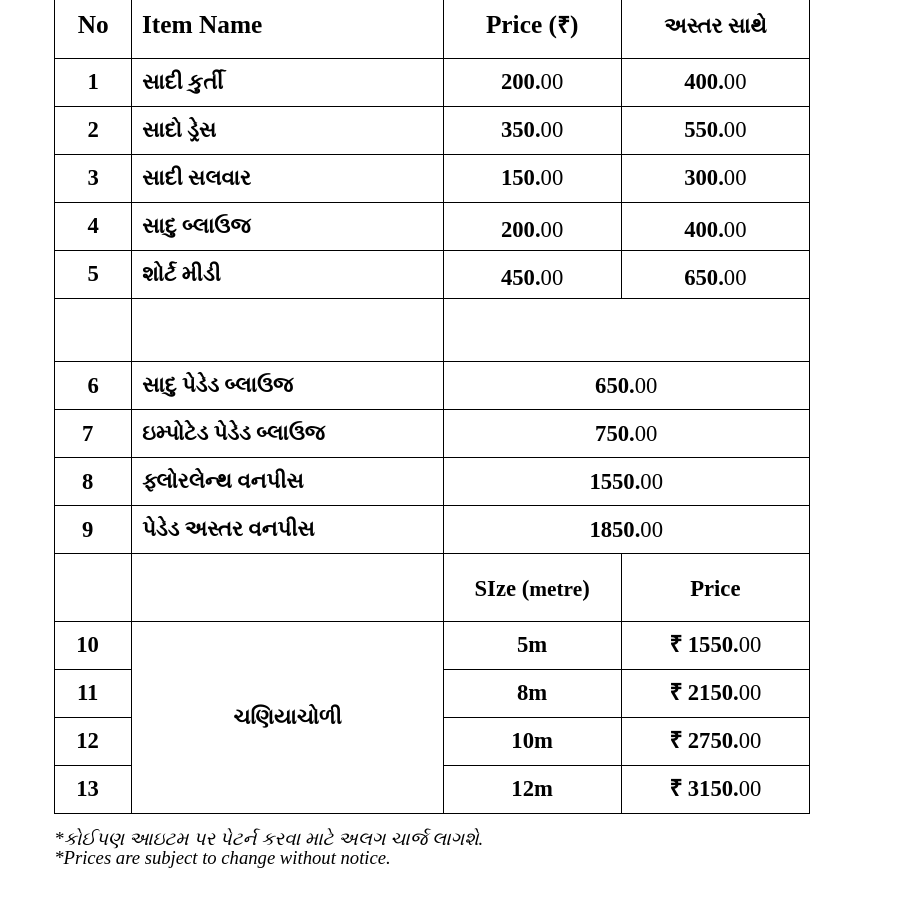
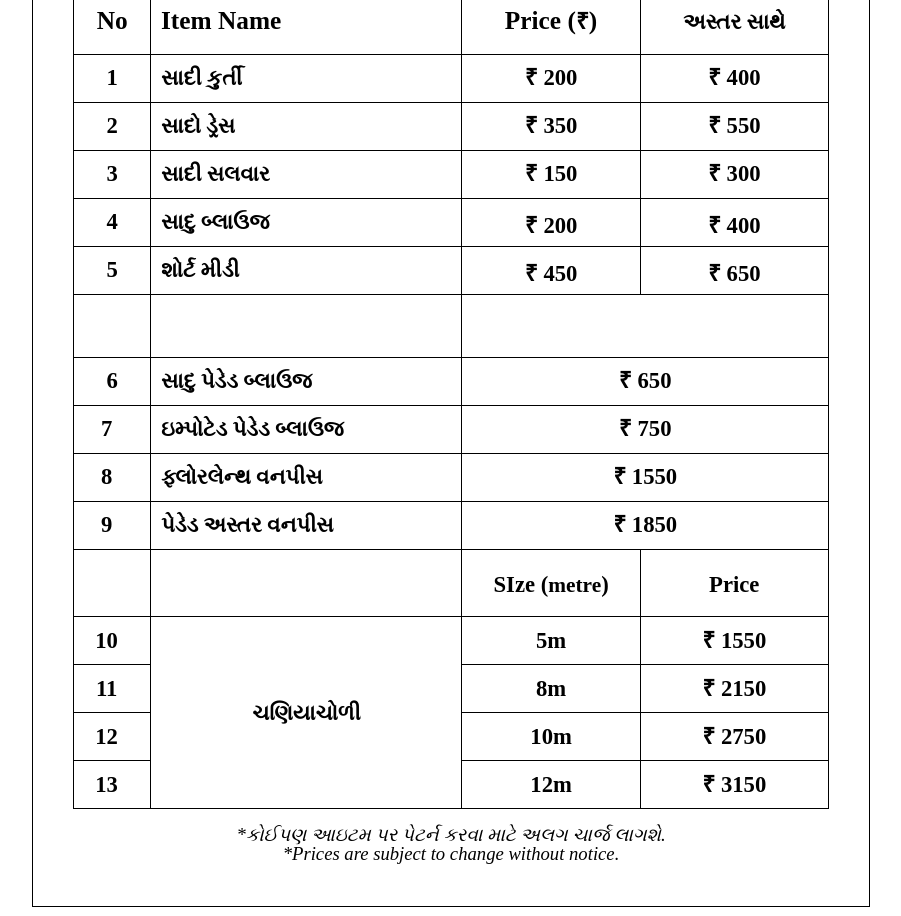
Before and after one commit to mitulvaghamshi/dankawala, a plain HTML site: page pages/tailormade.html in a window 1280 px wide. Shown: the part 130-1046 px from the top of the page, without its empty margins (189-1090 px from the left). Drawn offline with Linux system fonts and the light colour scheme; a web font is replaced by a local one.

```diff
--- a/pages/tailormade.html
+++ b/pages/tailormade.html
@@ -142,7 +142,7 @@
             line-height: 1.1291666666666667;
             orphans: 2;
             widows: 2;
-            text-align: left
+            text-align: center;
         }
 
         .c7 {
@@ -204,7 +204,7 @@
             padding-top: 0pt;
             padding-bottom: 0pt;
             line-height: 1.0;
-            text-align: left
+            text-align: center;
         }
 
         .c20 {
@@ -216,7 +216,7 @@
         .c22 {
             border-spacing: 0;
             border-collapse: collapse;
-            margin-right: auto
+            margin: auto
         }
 
         .c25 {
@@ -282,7 +282,8 @@
         .c35 {
             max-width: 8.26771654in;
             max-height: 11.69291339in;
-            padding: 36pt 0 36pt 0
+            padding: 32pt 16pt;
+            border: 1px solid;
         }
 
         .c33 {
@@ -353,10 +354,10 @@
                     <p class="c10"><span class="c4">&#2744;&#2750;&#2726;&#2752; &#2709;&#2753;&#2736;&#2765;&#2724;&#2752;</span></p>
                 </td>
                 <td class="c9" colspan="1" rowspan="1">
-                    <p class="c7"><span class="c18">200.</span><span class="c14">00</span></p>
+                    <p class="c7"><span class="c18">&#8377; 200</span></p>
                 </td>
                 <td class="c11" colspan="1" rowspan="1">
-                    <p class="c7"><span class="c18">400.</span><span class="c14">00</span></p>
+                    <p class="c7"><span class="c18">&#8377; 400</span></p>
                 </td>
             </tr>
             <tr class="c0">
@@ -367,10 +368,10 @@
                     <p class="c10"><span class="c23">&#2744;&#2750;&#2726;&#2763; &#2721;&#2765;&#2736;&#2759;&#2744;</span></p>
                 </td>
                 <td class="c9" colspan="1" rowspan="1">
-                    <p class="c7"><span class="c18">350.</span><span class="c14">00</span></p>
+                    <p class="c7"><span class="c18">&#8377; 350</span></p>
                 </td>
                 <td class="c11" colspan="1" rowspan="1">
-                    <p class="c7"><span class="c18">550.</span><span class="c14">00</span></p>
+                    <p class="c7"><span class="c18">&#8377; 550</span></p>
                 </td>
             </tr>
             <tr class="c0">
@@ -381,10 +382,10 @@
                     <p class="c10"><span class="c23">&#2744;&#2750;&#2726;&#2752; &#2744;&#2738;&#2741;&#2750;&#2736;</span></p>
                 </td>
                 <td class="c9" colspan="1" rowspan="1">
-                    <p class="c7"><span class="c18">150.</span><span class="c14">00</span></p>
+                    <p class="c7"><span class="c18">&#8377; 150</span></p>
                 </td>
                 <td class="c11" colspan="1" rowspan="1">
-                    <p class="c7"><span class="c18">300.</span><span class="c14">00</span></p>
+                    <p class="c7"><span class="c18">&#8377; 300</span></p>
                 </td>
             </tr>
             <tr class="c0">
@@ -395,10 +396,10 @@
                     <p class="c10 c34"><span class="c4">&#2744;&#2750;&#2726;&#2753; &#2732;&#2765;&#2738;&#2750;&#2697;&#2716;</span></p>
                 </td>
                 <td class="c9" colspan="1" rowspan="1">
-                    <p class="c16"><span class="c18">200.</span><span class="c14">00</span></p>
+                    <p class="c16"><span class="c18">&#8377; 200</span></p>
                 </td>
                 <td class="c11" colspan="1" rowspan="1">
-                    <p class="c16"><span class="c18">400.</span><span class="c14">00</span></p>
+                    <p class="c16"><span class="c18">&#8377; 400</span></p>
                 </td>
             </tr>
             <tr class="c0">
@@ -409,10 +410,10 @@
                     <p class="c10 c34"><span class="c19 c4">&#2742;&#2763;&#2736;&#2765;&#2719; &#2734;&#2752;&#2721;&#2752;</span></p>
                 </td>
                 <td class="c9" colspan="1" rowspan="1">
-                    <p class="c16"><span class="c18">450.</span><span class="c14">00</span></p>
+                    <p class="c16"><span class="c18">&#8377; 450</span></p>
                 </td>
                 <td class="c11" colspan="1" rowspan="1">
-                    <p class="c16"><span class="c18">650.</span><span class="c14">00</span></p>
+                    <p class="c16"><span class="c18">&#8377; 650</span></p>
                 </td>
             </tr>
             <tr class="c0">
@@ -434,7 +435,7 @@
                     <p class="c10"><span class="c4">&#2744;&#2750;&#2726;&#2753; &#2730;&#2759;&#2721;&#2759;&#2721; &#2732;&#2765;&#2738;&#2750;&#2697;&#2716;</span></p>
                 </td>
                 <td class="c21" colspan="2" rowspan="1">
-                    <p class="c7"><span class="c18">650.</span><span class="c14">00</span></p>
+                    <p class="c7"><span class="c18">&#8377; 650</span></p>
                 </td>
             </tr>
             <tr class="c0">
@@ -445,7 +446,7 @@
                     <p class="c10"><span class="c19 c4">&#2695;&#2734;&#2765;&#2730;&#2763;&#2719;&#2759;&#2721; &#2730;&#2759;&#2721;&#2759;&#2721; &#2732;&#2765;&#2738;&#2750;&#2697;&#2716;</span></p>
                 </td>
                 <td class="c21" colspan="2" rowspan="1">
-                    <p class="c7"><span class="c18">750.</span><span class="c14">00</span></p>
+                    <p class="c7"><span class="c18">&#8377; 750</span></p>
                 </td>
             </tr>
             <tr class="c0">
@@ -456,7 +457,7 @@
                     <p class="c10"><span class="c4">&#2731;&#2765;&#2738;&#2763;&#2736;&#2738;&#2759;&#2728;&#2765;&#2725; &#2741;&#2728;&#2730;&#2752;&#2744;</span></p>
                 </td>
                 <td class="c21" colspan="2" rowspan="1">
-                    <p class="c7"><span class="c18">1550.</span><span class="c14">00</span></p>
+                    <p class="c7"><span class="c18">&#8377; 1550</span></p>
                 </td>
             </tr>
             <tr class="c0">
@@ -467,7 +468,7 @@
                     <p class="c10"><span class="c19 c4">&#2730;&#2759;&#2721;&#2759;&#2721; &#2693;&#2744;&#2765;&#2724;&#2736; &#2741;&#2728;&#2730;&#2752;&#2744;</span></p>
                 </td>
                 <td class="c21" colspan="2" rowspan="1">
-                    <p class="c7"><span class="c18">1850.</span><span class="c14">00</span></p>
+                    <p class="c7"><span class="c18">&#8377; 1850</span></p>
                 </td>
             </tr>
             <tr class="c0">
@@ -495,7 +496,7 @@
                     <p class="c7"><span class="c8">5m</span></p>
                 </td>
                 <td class="c11" colspan="1" rowspan="1">
-                    <p class="c7"><span class="c18">&#8377; 1550.</span><span class="c19 c14">00</span></p>
+                    <p class="c7"><span class="c18">&#8377; 1550</span></p>
                 </td>
             </tr>
             <tr class="c0">
@@ -506,7 +507,7 @@
                     <p class="c7"><span class="c8">8m</span></p>
                 </td>
                 <td class="c11" colspan="1" rowspan="1">
-                    <p class="c7"><span class="c18">&#8377; 2150.</span><span class="c14">00</span></p>
+                    <p class="c7"><span class="c18">&#8377; 2150</span></p>
                 </td>
             </tr>
             <tr class="c0">
@@ -517,7 +518,7 @@
                     <p class="c7"><span class="c8">10m</span></p>
                 </td>
                 <td class="c11" colspan="1" rowspan="1">
-                    <p class="c7"><span class="c18">&#8377; 2750.</span><span class="c14">00</span></p>
+                    <p class="c7"><span class="c18">&#8377; 2750</span></p>
                 </td>
             </tr>
             <tr class="c0">
@@ -528,7 +529,7 @@
                     <p class="c7"><span class="c8">12m</span></p>
                 </td>
                 <td class="c11" colspan="1" rowspan="1">
-                    <p class="c7"><span class="c18">&#8377; 3150.</span><span class="c14">00</span></p>
+                    <p class="c7"><span class="c18">&#8377; 3150</span></p>
                 </td>
             </tr>
         </thead>
```
Also changed, not shown: pages/index.html (+48 -12 lines), assets/logo.webp (renamed from files/logo.webp), 10 other files.
